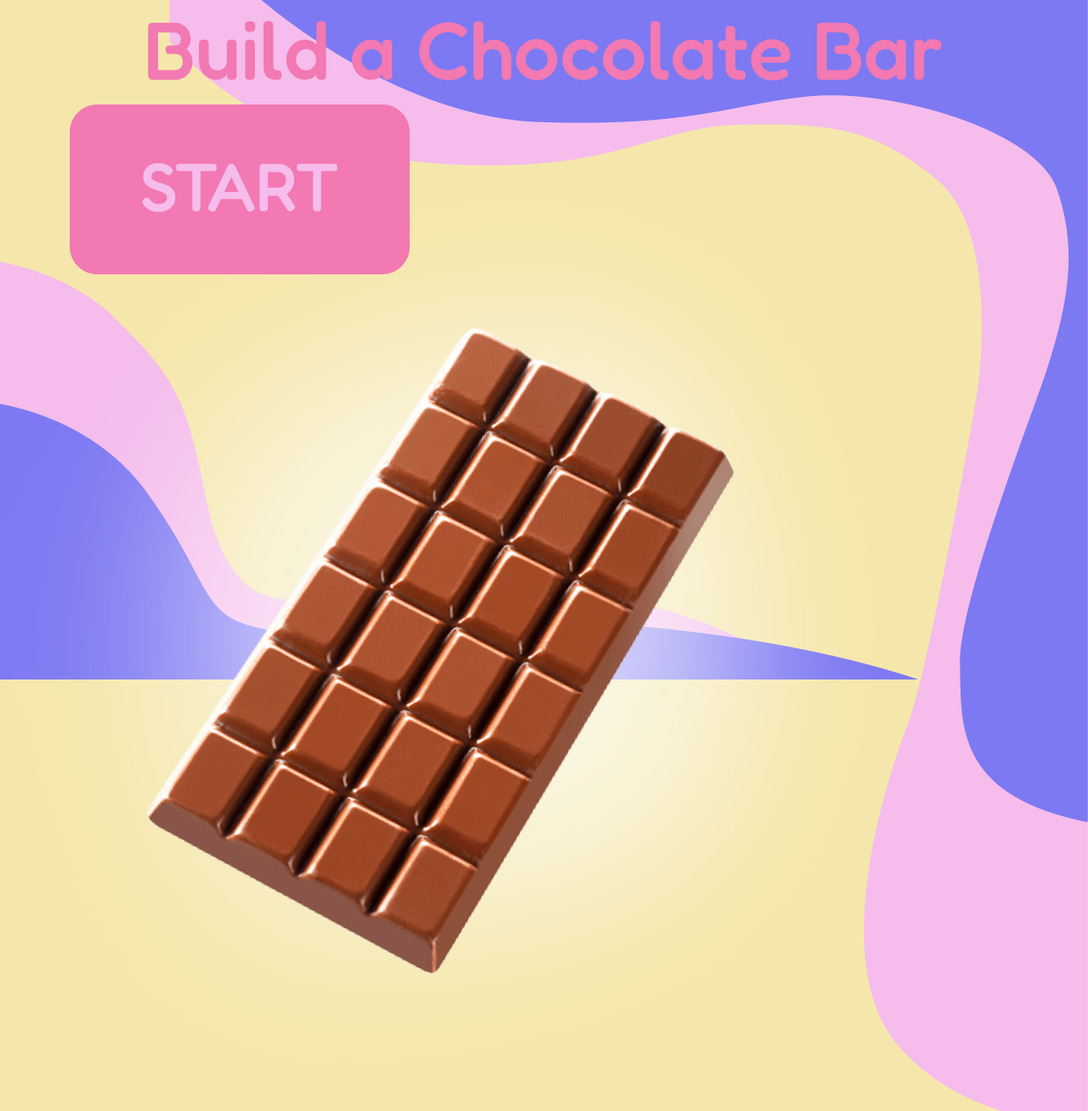
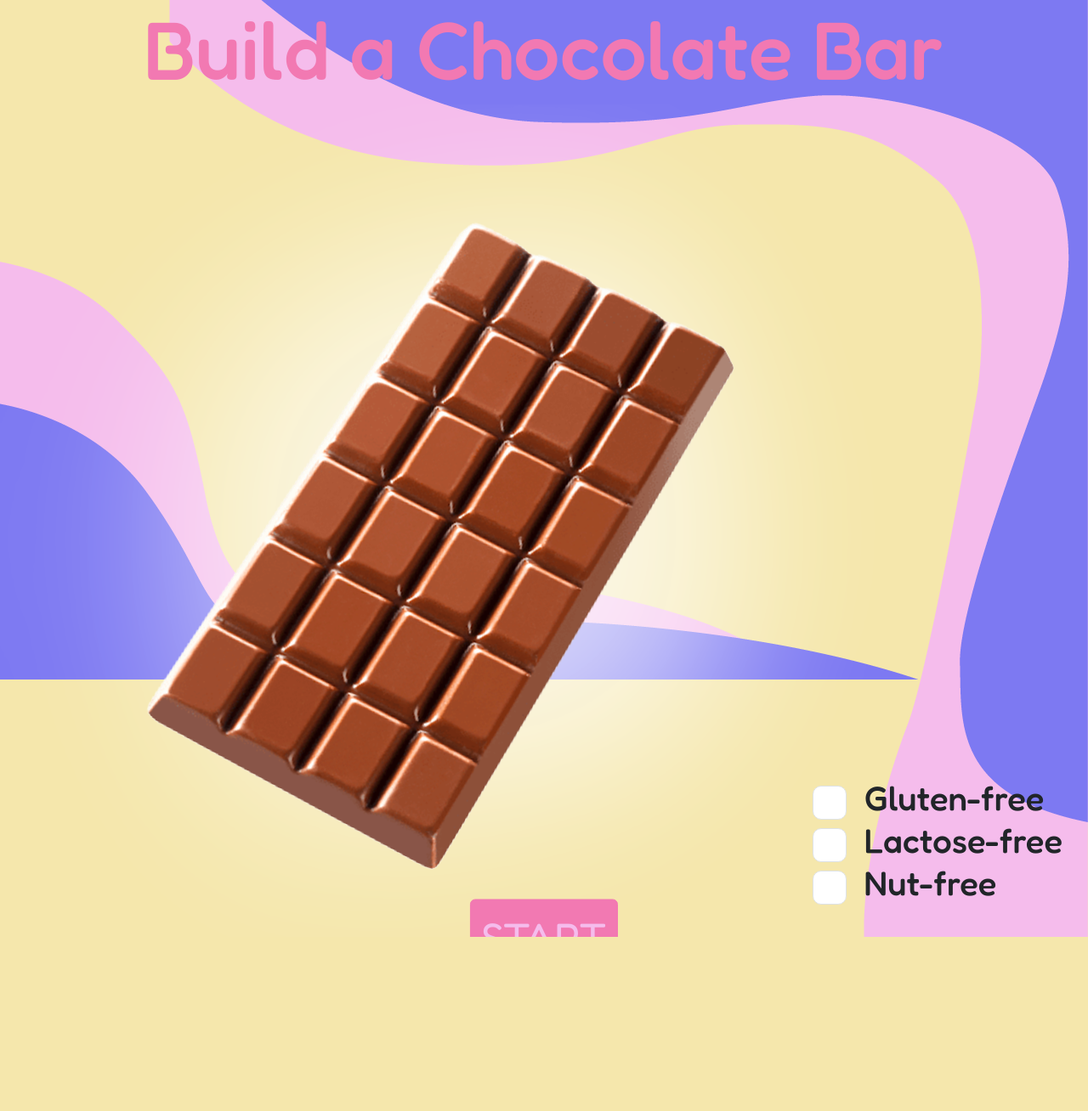
Before and after one commit to katschou/ChocolaterMaker2, a PHP site: page / in a window 1280 px wide. Shown: the whole page at 85% size. After the commit the page ends 1103 px from the top, so only its background shows below. Run offline with PHP 8.4, Linux system fonts and the light colour scheme; style sheets or scripts are compiled from the project's sources; some libraries are stand-ins or nearby versions.

Commit message:
after help from kim, crop chocobar

```diff
--- a/css/styles.scss
+++ b/css/styles.scss
@@ -45,6 +45,16 @@ body {
 	font-size: 600%;
 }
 
-.startH {
-	font-size: 200%;
+//.startH {
+//	font-size: 200%;
+//}
+
+.nextBtn button {
+	font-size: 50px;
 }
+
+.cardsContainer {
+	margin-right: 0;
+	padding:0;
+	align-content: center;
+}
--- a/index.php
+++ b/index.php
@@ -27,26 +27,52 @@ require "settings/init.php";
 </head>
 
 
+
+
+
 <body class="bg-bgBeige">
 
 
 <img src="img/indextopwigglesactual.png" alt="#" class="position-fixed end-0">
 <img src="img/indexbottomwigglesactual.png" alt="#" class="position-fixed start-0 bottom-0">
 
-<div class="text-darkPink translate-middle position-relative translate-middle-x start-50 bottom-0 text-center">
+<div class="buildText text-darkPink translate-middle position-relative translate-middle-x start-50 text-center">
     <h1 class="buildH">Build a Chocolate Bar</h1>
 </div>
 
 
-<div>
-    <img src="img/chocolatebarpngmaybecrop.png" alt="Picture of a chocolate bar" class="position-absolute" >
+<div class="position-relative">
+    <img src="img/chocolatebarpngmaybecropped.png" alt="Picture of a chocolate bar" class="position-relative" >
+    <div class="h1 position-absolute" style="right: 30px; bottom: 30px;">
+        <div class="form-check">
+            <input class="form-check-input" type="checkbox" value="" id="flexCheckDefault">
+            <label class="form-check-label" for="flexCheckDefault">
+                Gluten-free
+            </label>
+        </div>
+        <div class="form-check">
+            <input class="form-check-input" type="checkbox" value="" id="flexCheckDefault">
+            <label class="form-check-label" for="flexCheckDefault">
+                Lactose-free
+            </label>
+        </div>
+        <div class="form-check">
+            <input class="form-check-input" type="checkbox" value="" id="flexCheckDefault">
+            <label class="form-check-label" for="flexCheckDefault">
+                Nut-free
+            </label>
+        </div>
+    </div>
 </div>
 
-<div class="container position-relative">
-    <button class="btn btn-lg btn-darkPink text-lightPink position-absolute rounded-5 fs-1" style="width: 400px; height: 200px">
-        <h1 class="startH">START</h1>
-    </button>
+<div class="">
+    <div class="nextBtn container">
+        <button class="btn btn-darkPink text-lightPink position-fixed start-50 translate-middle">
+            START
+        </button>
+    </div>
 </div>
+
 
 <script src="node_modules/bootstrap/dist/js/bootstrap.bundle.min.js"></script>
 </body>
```
Also changed, not shown: size.php (+33 -25 lines), img/chocolatebarpngmaybecropped.png (added).
